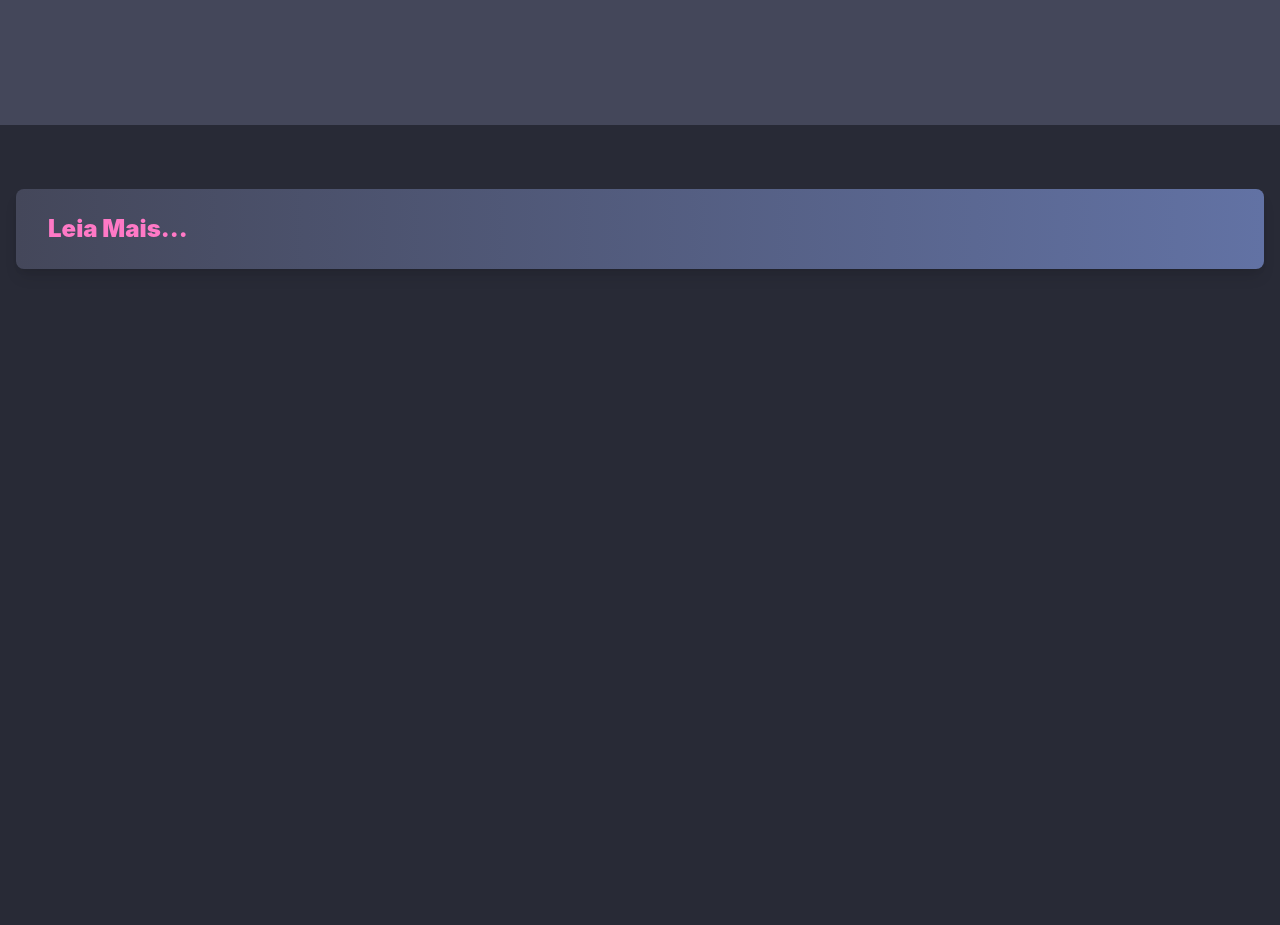
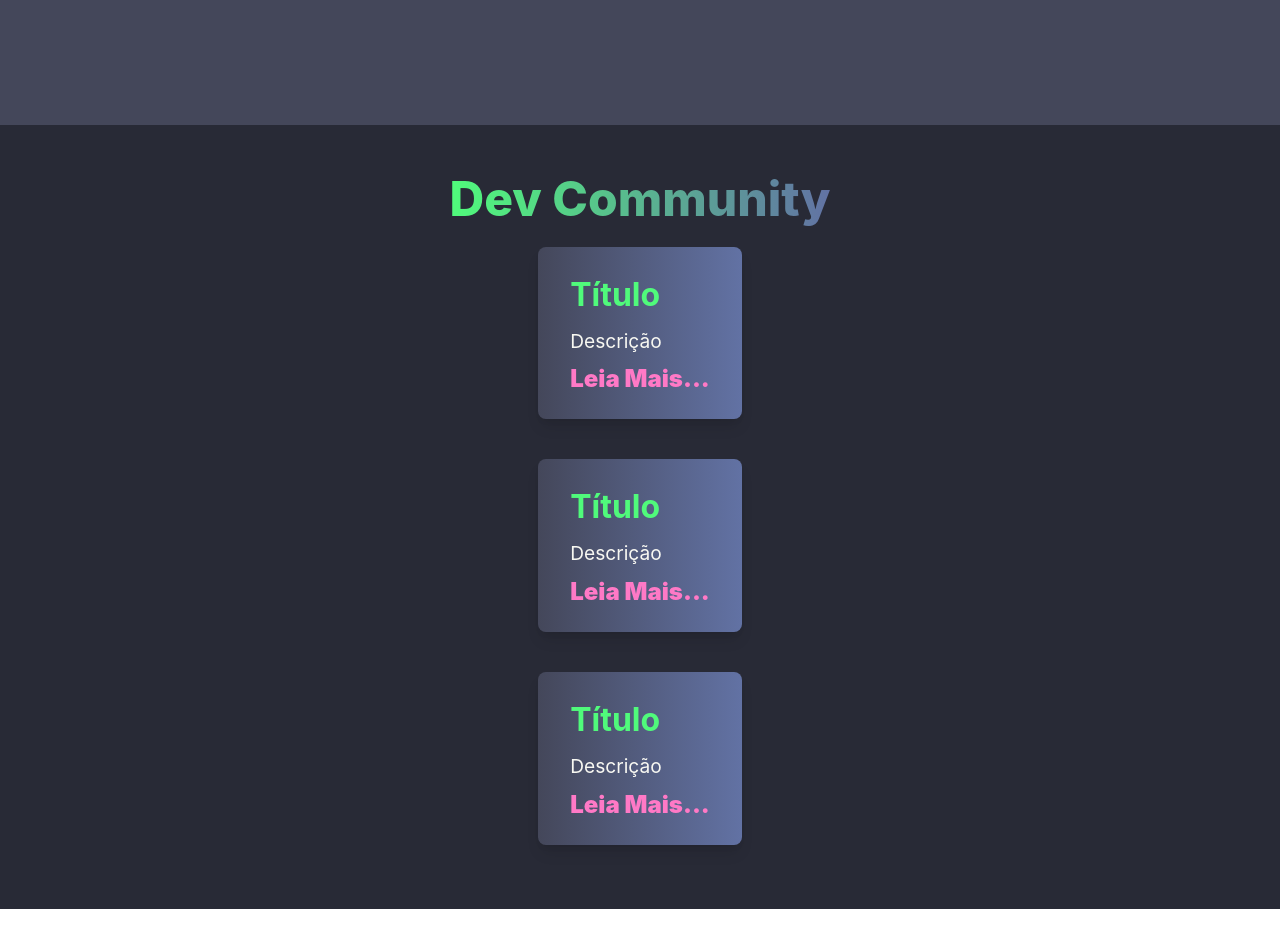
Before and after one commit to AbraaoM/portfolio, a Next.js app: page / in a window 1280 px wide. Shown: the part 1482-2407 px from the top of the page. Built offline with nearby package versions, Linux system fonts and the light colour scheme; no server answers.

Commit message:
:sparkles: Finalizada secao dev

```diff
--- a/components/devSection/devSection.tsx
+++ b/components/devSection/devSection.tsx
@@ -4,32 +4,53 @@ import {
 
 import {
   Container,
-  Stack
+  Stack,
+  Center,
+  Text
 } from "@chakra-ui/react"
 import axios from 'axios'
 
 import { DevCard } from "./devCard"
 
-import { GetServerSideProps } from 'next'
+type cardInputs = [{
+  title: string;
+  description: string;
+  url:string;
+},
+{
+  title: string;
+  description: string;
+  url:string;
+},
+{
+  title: string;
+  description: string;
+  url:string;
+}]
 
 export function DevSection(){
-  const [devArticle, setDevArticle] = useState({})
+  const [devArticle, setDevArticle] = useState<cardInputs>([{
+    title: 'Título',
+    description: 'Descrição',
+    url: '404'
+  },
+  {
+    title: 'Título',
+    description: 'Descrição',
+    url: '404'
+  },
+  {
+    title: 'Título',
+    description: 'Descrição',
+    url: '404'
+  }])
   const [error, setError] = useState('')
-
-
-  // const options = {
-  //   method: 'GET',
-  //   headers: { 'api-key': 'qBPthS9y5r61Pb76qBko33Dm' },
-  //   url: 'https://dev.to/api/articles/me/published?per_page=3',
-  //   timeout: 5000
-  //   // .get('https://dev.to/api/articles?username=abraaom')
-  // }
 
   useEffect(() => {
     axios
       .get('https://dev.to/api/articles?username=abraaom')
       .then(resp => {
-        console.log(resp.data[0])
+        setDevArticle(resp.data)
       })
       .catch(error => {
         setError(error.message)
@@ -38,33 +59,48 @@ export function DevSection(){
 
   return(
     <Container
-      h="100vh"
       maxW="full"
       bg="#282a36"
-      paddingTop="5%"
+      paddingTop="2%"
+      paddingBottom="5%"
     >
+      <Center>
+        <Text
+          bgGradient="linear(to-r, #50fa7b,#6272a4)"
+          bgClip="text"
+          fontSize={{
+            base:"2em",
+            md:"3em"
+          }}
+          fontWeight="extrabold"
+          lineHeight="2em"
+        >
+          Dev Community
+        </Text>
+      </Center>
+      <Center>
+        <Stack
+          spacing={10}
+        >
+          <DevCard
+            title={ devArticle[0].title}
+            description={devArticle[0].description}
+            url={devArticle[0].url}
+          />
 
+          <DevCard
+            title={devArticle[1].title}
+            description={devArticle[1].description}
+            url={devArticle[1].url}
+          />
 
-        <DevCard
-          title={ devArticle.title}
-          description={devArticle.description}
-          url={devArticle.url}
-        />
-{/*
-        <DevCard
-          title={devArticle[0].title}
-          description={devArticle[0].description}
-          url={devArticle[0].url}
-        />
-
-        <DevCard
-          title={devArticle[0].title}
-          description={devArticle[0].description}
-          url={devArticle[0].url}
-        /> */}
-
-
-
+          <DevCard
+            title={devArticle[2].title}
+            description={devArticle[2].description}
+            url={devArticle[2].url}
+          />
+        </Stack>
+      </Center>
 
     </Container>
   )
```
